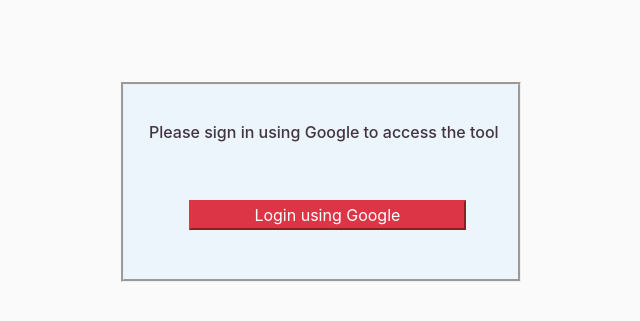
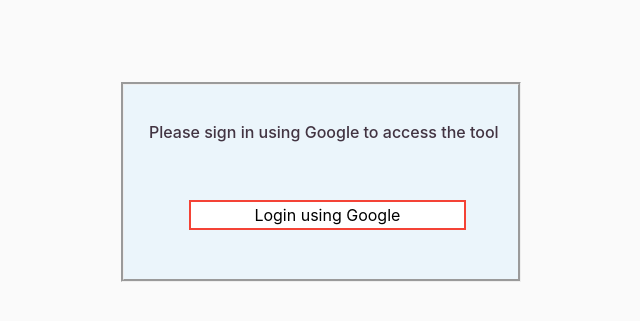
Before and after one commit to tejasipalkar/SER_517_Software_Factory_group5, a Flask app: page /login in a window 1280 px wide. Shown: the part 138-459 px from the top of the page, without its empty margins (319-959 px from the left). Run offline with Flask 2, Linux system fonts and the light colour scheme; some libraries are stand-ins or nearby versions.

Commit message:
Changed login page

```diff
--- a/static/main.css
+++ b/static/main.css
@@ -279,6 +279,9 @@ input[type=file],select{
   margin-left:40px;
   margin-top: 40px;
   position: relative;
+  background-color: white;
+  color: black;
+  border: 2px solid #f44336;
 }
 .login-elements{
   margin-top: 35px;
```
